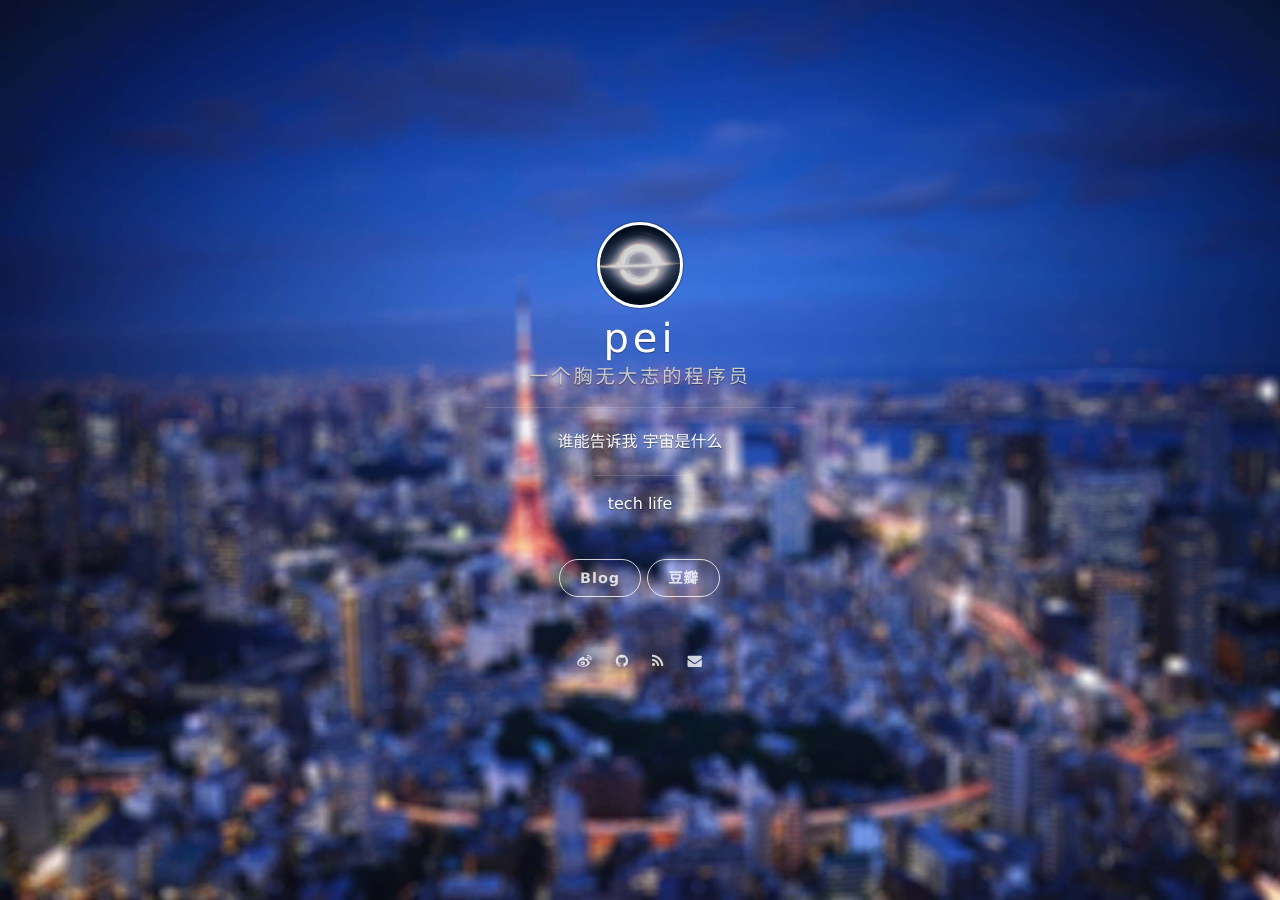
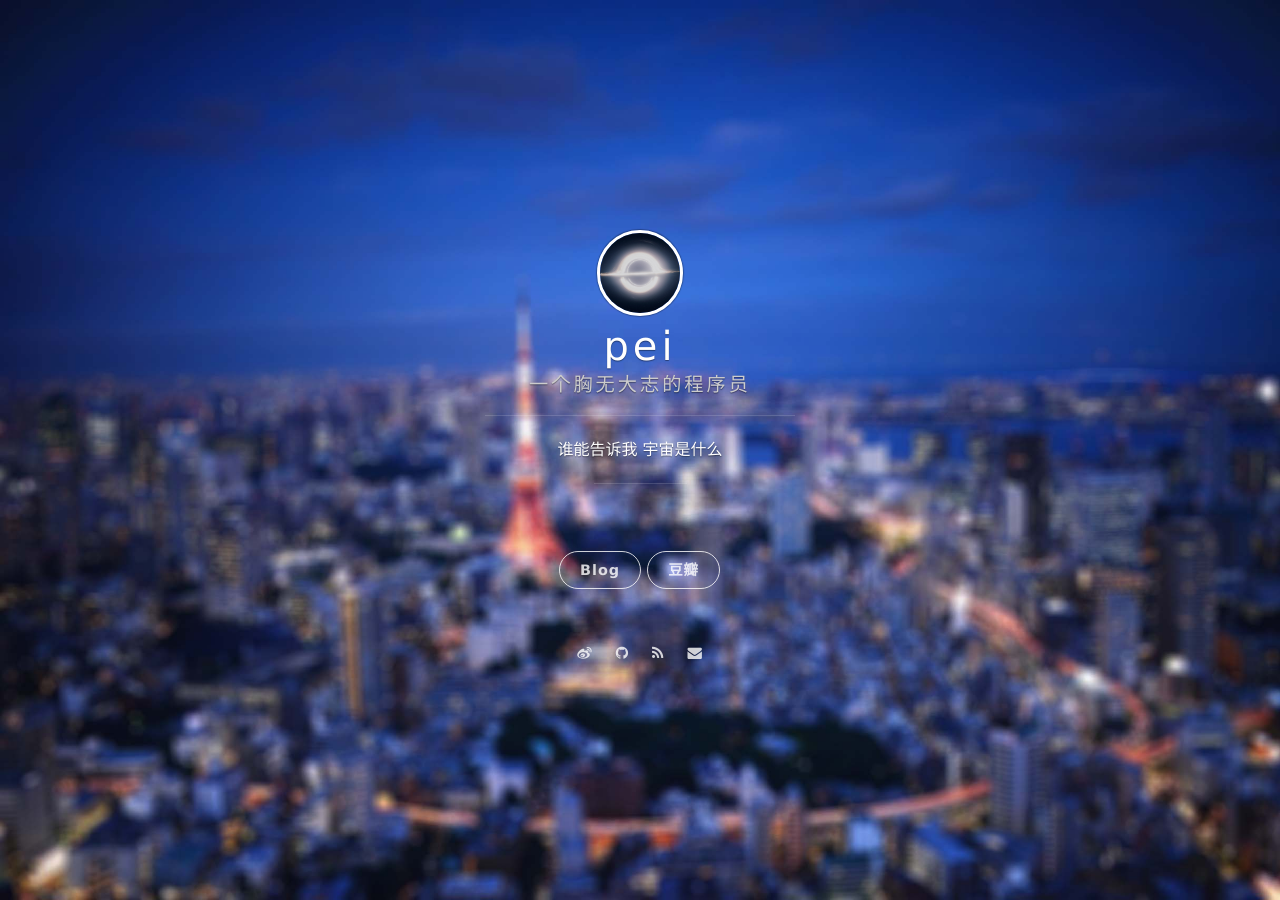
Before and after one commit to peiyucn/peiyucn.github.io, a Jekyll site: the page built from index.html, in a window 1280 px wide. Built offline with Jekyll 4.4.1, drawn with Linux system fonts in a browser that asks for light colours; nearby versions of some CDN libraries; the list of posts is cut into pages by our own code.

Commit message:
delete tags index

```diff
--- a/_includes/side-panel.html
+++ b/_includes/side-panel.html
@@ -17,9 +17,9 @@
         <p class="panel-cover__description">{{ site.welcome_message }}</p>
         {% endif %}
 
-        {% for tag in site.tags %}
+        <!--{% for tag in site.tags %}
         <a href="/show_by_tag.html?tag={{ tag[0] }}"> {{ tag[0] }}</a>
-        {% endfor %}
+        {% endfor %}-->
 
         <div class="navigation-wrapper">
           <div>
```
